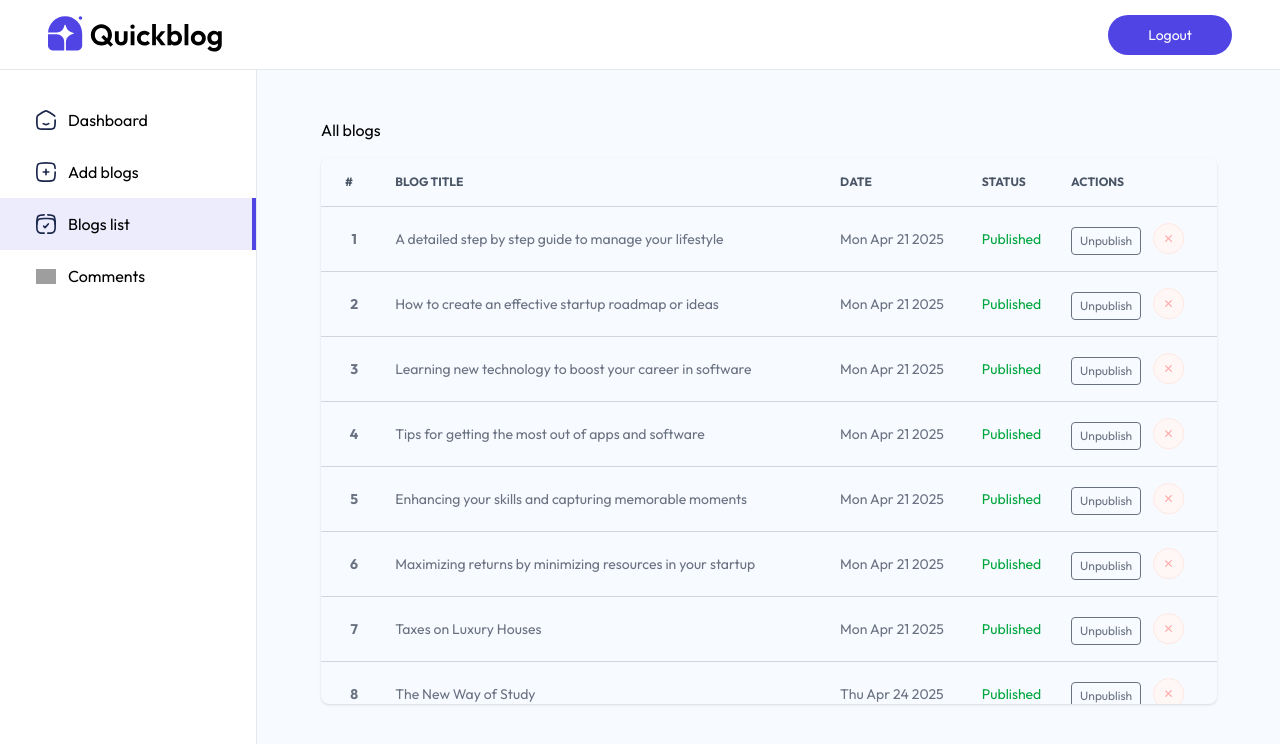
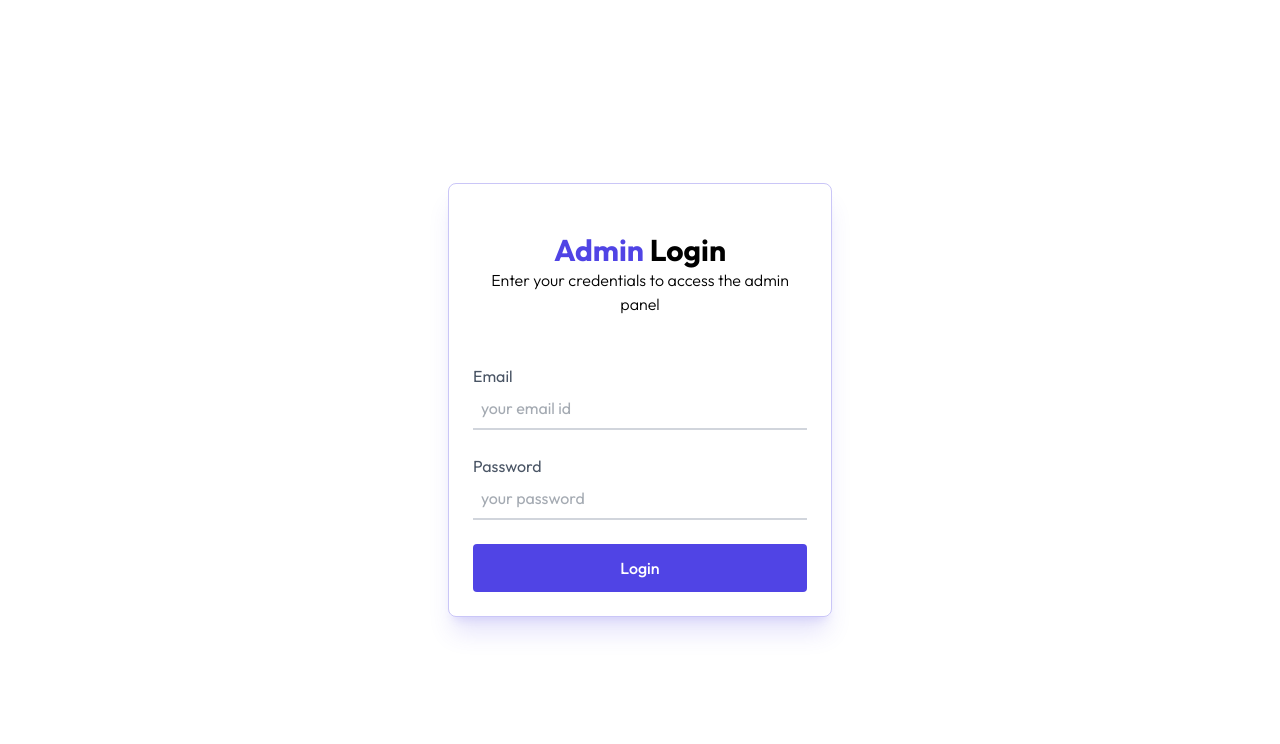
Before and after one commit to vitwits/SmartBlog-MERN, a React (Vite) app in the folder client/: page /admin/listBlog in a window 1280 px wide. Shown: the top 744 px of the page. Built offline with nearby package versions, Linux system fonts and the light colour scheme; no server answers; grey boxes are pictures that could not be loaded.

Commit message:
added token logic for login, fixed env backend url bug

```diff
--- a/client/src/App.jsx
+++ b/client/src/App.jsx
@@ -10,15 +10,18 @@
 import Login from "./components/admin/Login";
 import "quill/dist/quill.snow.css";
 import { Toaster } from "react-hot-toast";
+import { useAppContext } from "./context/AppContext";
 
 const App = () => {
+
+  const {token} = useAppContext();
   return (
     <div>
       <Toaster />
         <Routes>
           <Route path="/" element={<Home />} />
           <Route path="/blog/:id" element={<Blog />} />
-          <Route path="/admin" element={true ? <Layout /> : <Login />}>
+          <Route path="/admin" element={token ? <Layout /> : <Login />}>
             <Route index element={<Dashboard />} />
             <Route path="addBlog" element={<AddBlog />} />
             <Route path="listBlog" element={<ListBlog />} />
--- a/client/src/components/admin/Login.jsx
+++ b/client/src/components/admin/Login.jsx
@@ -1,10 +1,27 @@
 import React, { useState } from "react";
+import { useAppContext } from "../../context/AppContext";
+import toast from "react-hot-toast";
 
 const Login = () => {
+
+  const {axios, setToken} = useAppContext();
   const [email, setEmail] = useState("");
   const [password, setPassword] = useState("");
+
   const handleSubmit = async (e) => {
     e.preventDefault();
+    try {
+      const {data} = await axios.post('/api/admin/login', {email, password})
+      if(data.success){
+        setToken(data.token)
+        localStorage.setItem('token', data.token)
+        axios.defaults.headers.common['Authorization'] = data.token;
+      } else {
+        toast.error(data.message)
+      }
+    } catch (error) {
+      toast.error(error.message)
+    }
   };
   return (
     <div className="flex items-center justify-center h-screen">
--- a/client/src/context/AppContext.jsx
+++ b/client/src/context/AppContext.jsx
@@ -3,7 +3,7 @@
 import { useNavigate } from "react-router-dom";
 import toast from "react-hot-toast";
 
-axios.defaults.baseURL = import.meta.env.BACKEND_URL;
+axios.defaults.baseURL = import.meta.env.VITE_BACKEND_URL;
 
 const AppContext = createContext();
 
@@ -18,7 +18,7 @@
       const { data } = await axios.get("/api/blog/all");
       data.success ? setBlogs(data.blogs) : toast.error(data.message);
     } catch (error) {
-      toast.error(data.message);
+      toast.error(error.message);
     }
   };
 
```
